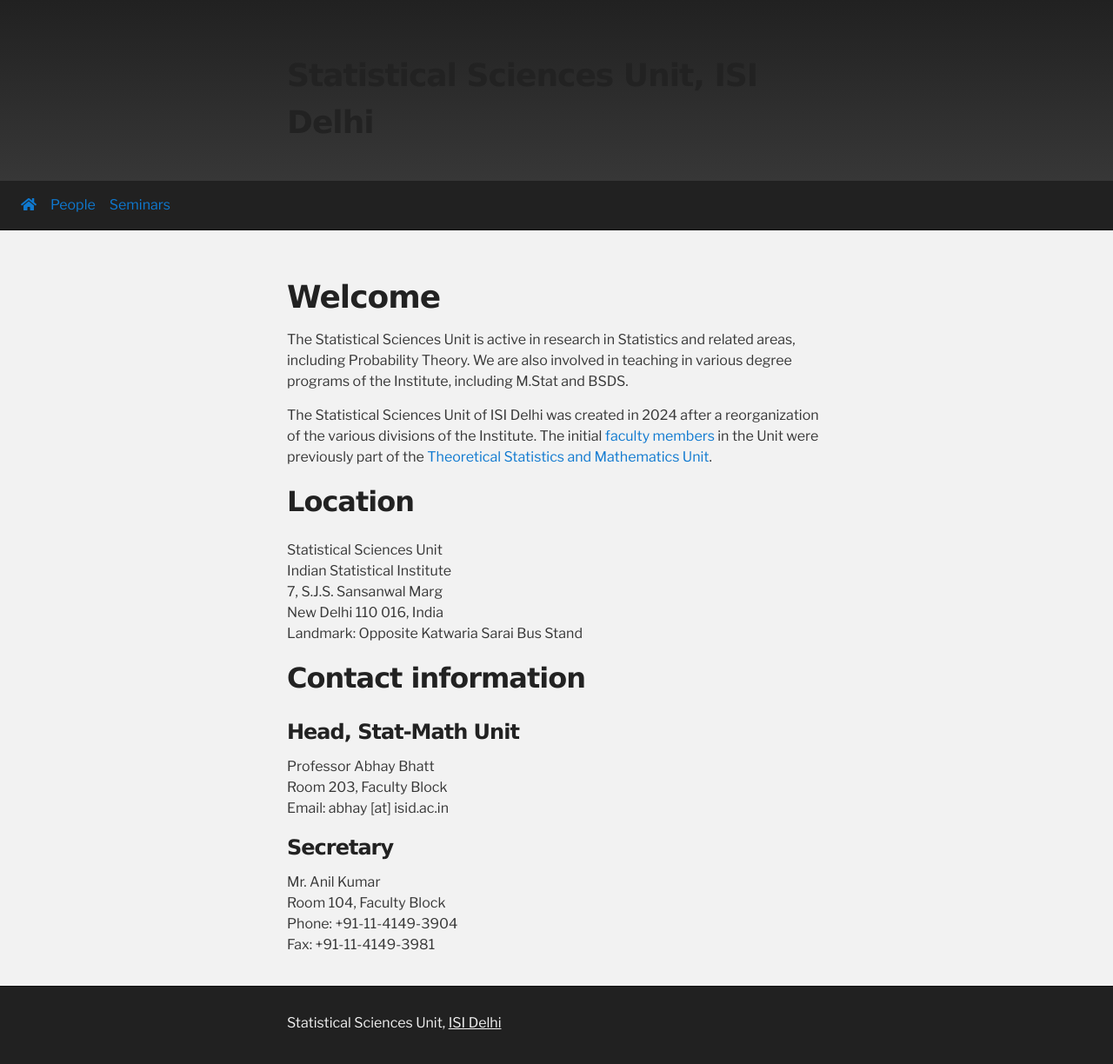
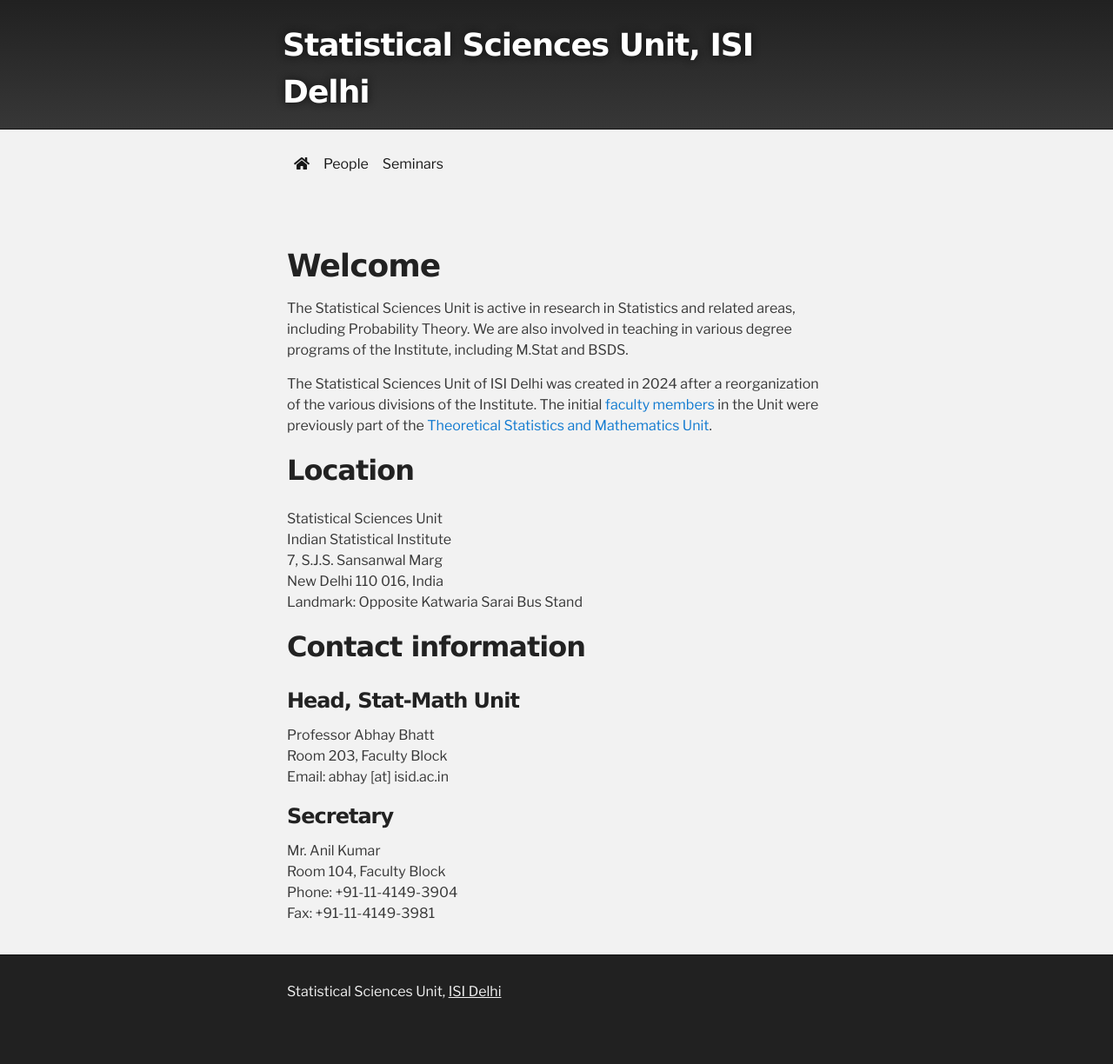
Before and after one commit to isid-statsu/isid-statsu.github.io, a Jekyll site: the page built from index.md, in a window 1280 px wide. Shown: the whole page at 87% size. Built offline with Jekyll 4.4.1, drawn with Linux system fonts in a browser that asks for light colours; nearby versions of some CDN libraries; after the commit the page ends 1188 px from its top, so only the background shows below that.

Commit message:
update style

```diff
--- a/_layouts/default.html
+++ b/_layouts/default.html
@@ -25,13 +25,18 @@
     <!-- HEADER -->
     <div id="header_wrap" class="outer">
         <header class="inner">
-          <h1 id="">Statistical Sciences Unit, ISI Delhi</h1>
+          <h1>Statistical Sciences Unit, ISI Delhi</h1>
         </header>
     </div>
 
 
+
+    <!-- MAIN CONTENT -->
+    <div id="main_content_wrap" class="outer">
+
+
       <!-- https://getbootstrap.com/docs/4.0/components/navbar/ -->
-    <nav class="navbar navbar-expand-lg"> <!-- navbar-light bg-light -->
+      <nav class="navbar-light navbar-expand-lg inner"> <!-- navbar-light bg-light -->
 
 	<button class="navbar-toggler" type="button" data-toggle="collapse" data-target="#navbarNav" aria-controls="navbarSupportedContent" aria-expanded="false" aria-label="Toggle navigation">
 	  <!-- <span class="navbar-toggler-icon"></span> -->
@@ -77,8 +82,6 @@
       </nav>
 
 
-    <!-- MAIN CONTENT -->
-    <div id="main_content_wrap" class="outer">
       <section id="main_content" class="inner">
 
 	{{ content }}
--- a/assets/css/style.css
+++ b/assets/css/style.css
@@ -315,36 +315,15 @@ kbd
 
 #header_wrap .inner
 {
-    padding:50px 10px 30px 10px
+    padding:25px 5px 15px 5px
 }
 
-#project_title
+#header_wrap .inner h1
 {
     margin:0;
     color:#fff;
-    font-size:42px;
     font-weight:700;
     text-shadow:#111 0px 0px 10px
-}
-
-#project_tagline
-{
-    color:#fff;
-    font-size:24px;
-    font-weight:300;
-    background:none;
-    text-shadow:#111 0px 0px 10px
-}
-
-#downloads
-{
-    position:absolute;
-    width:210px;
-    z-index:10;
-    bottom:-40px;
-    right:0;
-    height:70px;
-    background:url("../images/icon_download.png") no-repeat 0% 90%
 }
 
 #main_content_wrap
```
Lines whose indentation alone changed are shown as unchanged.
